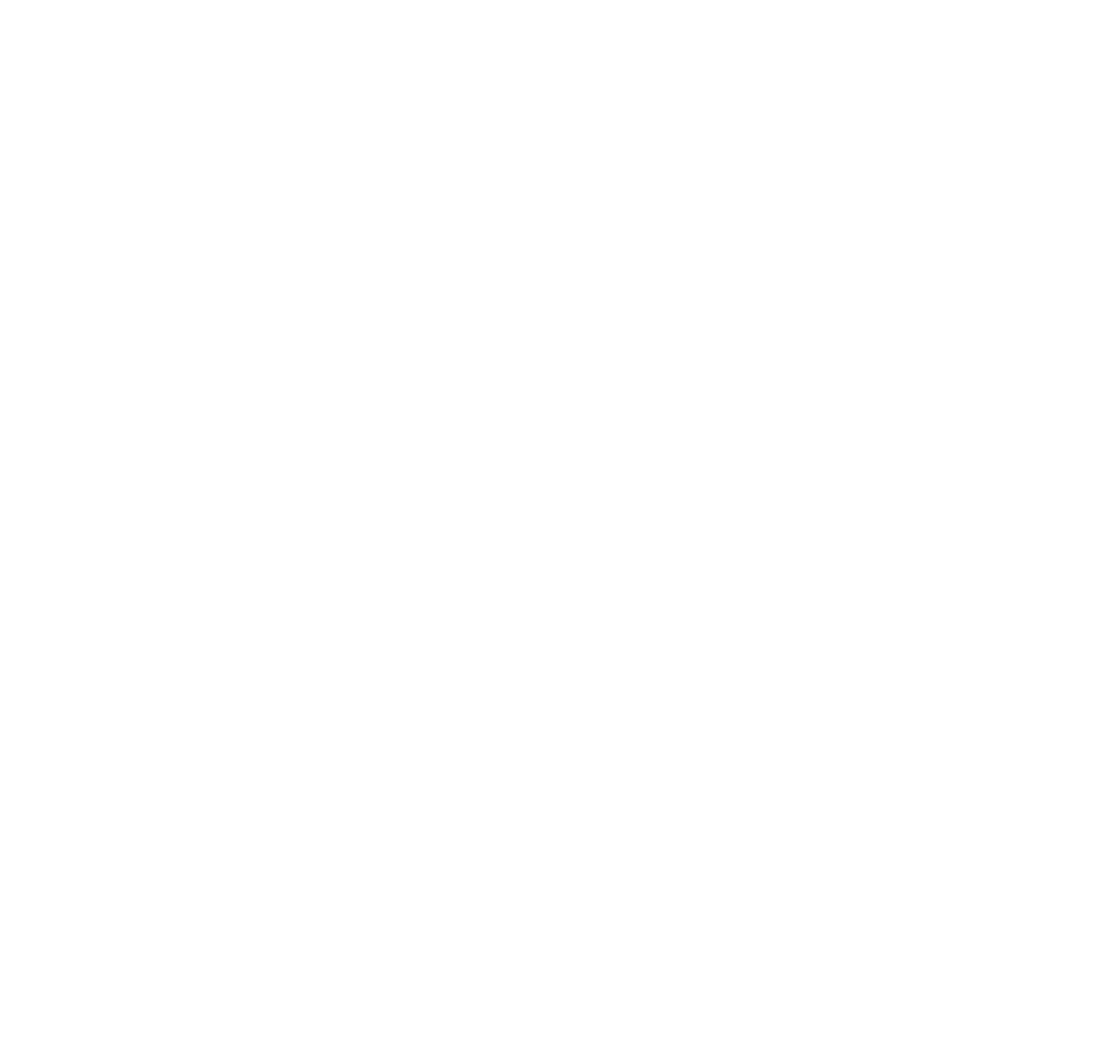
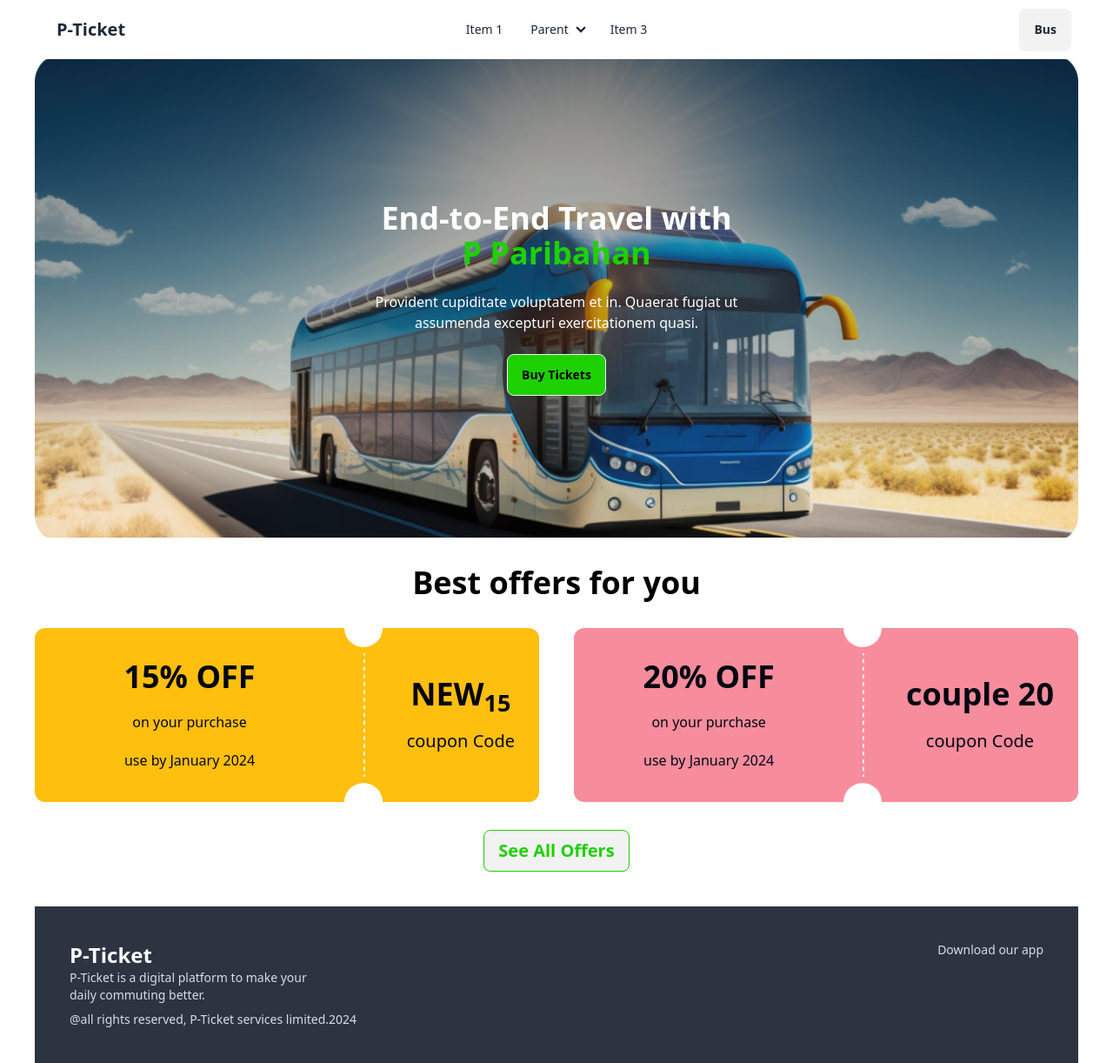
Before and after one commit to abujaher5/B9A5-smart-bus-ticketing, a plain HTML site: page index.html in a window 1280 px wide. Shown: the whole page at 87% size. Before the commit the page ends 800 px from the top, so only its background shows below. Drawn offline with nearby package versions, Linux system fonts and the light colour scheme.

Commit message:
complete best offers section

```diff
--- a/index.html
+++ b/index.html
@@ -4,6 +4,178 @@
     <meta charset="UTF-8" />
     <meta name="viewport" content="width=device-width, initial-scale=1.0" />
     <title>Smart bus ticketing</title>
+    <!-- daisy ui and tailwind css -->
+    <link
+      href="https://cdn.jsdelivr.net/npm/daisyui@4.7.2/dist/full.min.css"
+      rel="stylesheet"
+      type="text/css"
+    />
+    <script src="https://cdn.tailwindcss.com"></script>
   </head>
-  <body></body>
+  <body class="mx-auto max-w-[1200px]">
+    <header>
+      <!-- Navbar -->
+      <nav>
+        <div class="navbar bg-base-100">
+          <div class="navbar-start">
+            <div class="dropdown">
+              <div tabindex="0" role="button" class="btn btn-ghost lg:hidden">
+                <svg
+                  xmlns="http://www.w3.org/2000/svg"
+                  class="h-5 w-5"
+                  fill="none"
+                  viewBox="0 0 24 24"
+                  stroke="currentColor"
+                >
+                  <path
+                    stroke-linecap="round"
+                    stroke-linejoin="round"
+                    stroke-width="2"
+                    d="M4 6h16M4 12h8m-8 6h16"
+                  />
+                </svg>
+              </div>
+              <ul
+                tabindex="0"
+                class="menu menu-sm dropdown-content mt-3 z-[1] p-2 shadow bg-base-100 rounded-box w-52"
+              >
+                <li><a>Item 1</a></li>
+                <li>
+                  <a>Parent</a>
+                  <ul class="p-2">
+                    <li><a>Submenu 1</a></li>
+                    <li><a>Submenu 2</a></li>
+                  </ul>
+                </li>
+                <li><a>Item 3</a></li>
+              </ul>
+            </div>
+            <a class="btn btn-ghost text-xl font-extrabold">P-Ticket</a>
+          </div>
+          <div class="navbar-center hidden lg:flex">
+            <ul class="menu menu-horizontal px-1">
+              <li><a>Item 1</a></li>
+              <li>
+                <details>
+                  <summary>Parent</summary>
+                  <ul class="p-2">
+                    <li><a>Submenu 1</a></li>
+                    <li><a>Submenu 2</a></li>
+                  </ul>
+                </details>
+              </li>
+              <li><a>Item 3</a></li>
+            </ul>
+          </div>
+          <div class="navbar-end">
+            <a class="btn">Bus</a>
+          </div>
+        </div>
+      </nav>
+      <!-- Banner section -->
+
+      <div
+        class="hero w-full h-[550px] bg-[url('images/banner.png')] rounded-2xl bg-no-repeat bg-cover"
+      >
+        <div class="hero-content text-center">
+          <div class="max-w-md">
+            <h1 class="text-4xl text-white font-bold">
+              End-to-End Travel with
+              <br /><span class="text-[#1DD100]">P Paribahan</span>
+            </h1>
+            <p class="py-6 text-white">
+              Provident cupiditate voluptatem et in. Quaerat fugiat ut assumenda
+              excepturi exercitationem quasi.
+            </p>
+            <button class="btn bg-[#1DD100] text-black">Buy Tickets</button>
+          </div>
+        </div>
+      </div>
+    </header>
+    <main>
+      <!-- Best offers section -->
+      <section class="mt-8">
+        <h1 class="text-4xl font-bold text-black text-center">
+          Best offers for you
+        </h1>
+        <!-- card -->
+        <div class="flex justify-evenly gap-10 mt-8">
+          <!-- card 1 -->
+          <div
+            class="w-1/2 h-[200px] bg-[#FFBF0F] text-primary-content flex justify-around rounded-xl text-[#030712]"
+          >
+            <div
+              class="flex flex-1 flex-col justify-center items-center space-y-5"
+            >
+              <h2 class="text-4xl font-extrabold">15% OFF</h2>
+              <h4>on your purchase</h4>
+              <p>use by January 2024</p>
+            </div>
+            <div>
+              <img class="h-[200px]" src="images/cupon-devider.png" alt="" />
+            </div>
+            <div
+              class="flex px-7 flex-col justify-center items-center space-y-5"
+            >
+              <h1 class="text-4xl font-bold">NEW<sub>15</sub></h1>
+              <p class="text-xl">coupon Code</p>
+            </div>
+          </div>
+
+          <!-- card 2 -->
+          <div
+            class="w-1/2 h-[200px] bg-[#F78C9C] text-primary-content flex justify-around rounded-xl text-[#030712]"
+          >
+            <div
+              class="flex flex-1 flex-col justify-center items-center space-y-5"
+            >
+              <h2 class="text-4xl font-extrabold">20% OFF</h2>
+              <h4>on your purchase</h4>
+              <p>use by January 2024</p>
+            </div>
+            <div>
+              <img class="h-[200px]" src="images/cupon-devider.png" alt="" />
+            </div>
+            <div
+              class="flex px-7 flex-col justify-center items-center space-y-5"
+            >
+              <h1 class="text-4xl font-bold">couple 20</h1>
+              <p class="text-xl">coupon Code</p>
+            </div>
+          </div>
+        </div>
+        <div class="text-center mt-8">
+          <button
+            class="btn text-xl text-[#1DD100] border-1 font-semibold border-[#1DD100]"
+          >
+            See All Offers
+          </button>
+        </div>
+      </section>
+    </main>
+
+    <!-- footer -->
+
+    <footer
+      class="footer p-10 bg-neutral text-neutral-content flex justify-between mt-10"
+    >
+      <div>
+        <aside>
+          <h2 class="text-2xl text-white font-bold">P-Ticket</h2>
+          <p>
+            P-Ticket is a digital platform to make your <br />
+            daily commuting better.
+          </p>
+        </aside>
+        <nav>
+          <p>@all rights reserved, P-Ticket services limited.2024</p>
+        </nav>
+      </div>
+      <div>
+        <h4>Download our app</h4>
+      </div>
+    </footer>
+
+    <script src="scripts/script.js"></script>
+  </body>
 </html>
--- /dev/null
+++ b/tailwind.config.js
@@ -0,0 +1,8 @@
+/** @type {import('tailwindcss').Config} */
+module.exports = {
+  content: ["./src/**/*.{html,js}"],
+  theme: {
+    extend: {},
+  },
+  plugins: [],
+};
```
Also changed, not shown: scripts/script.js (added).
